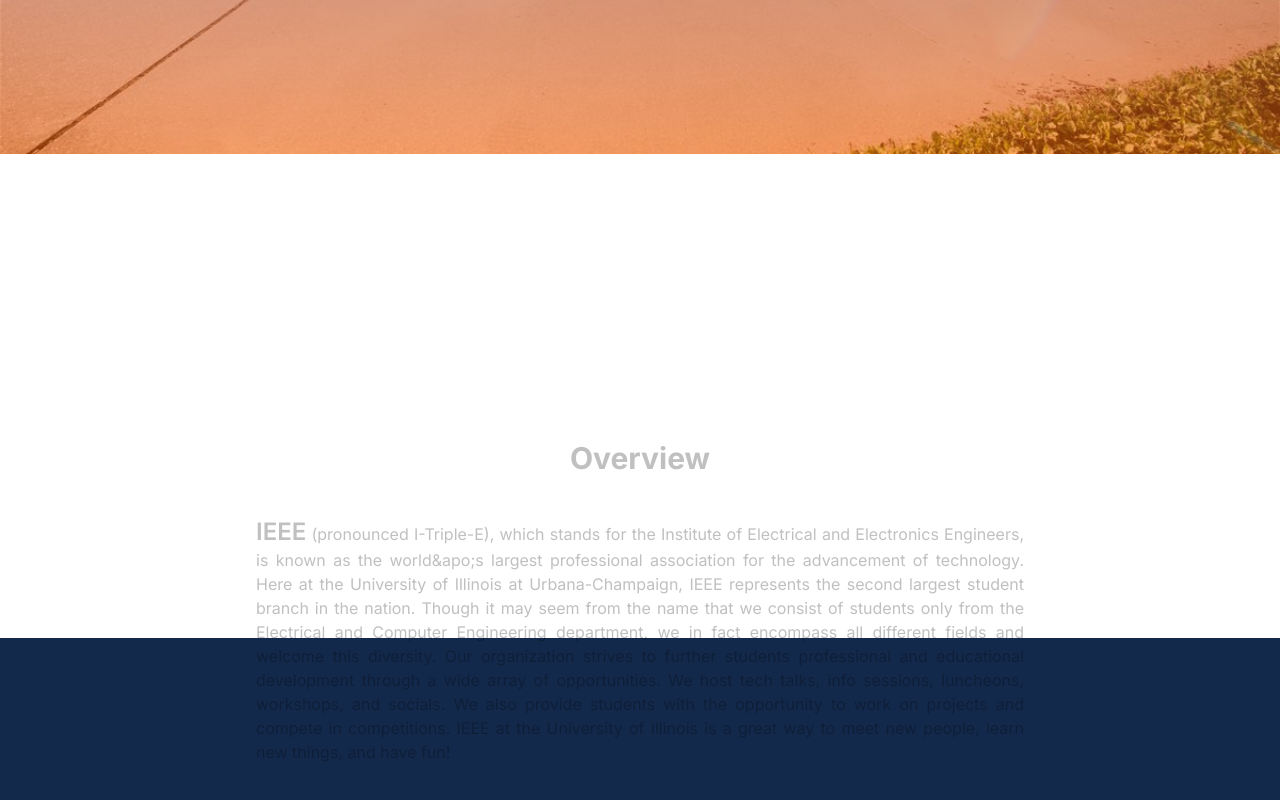
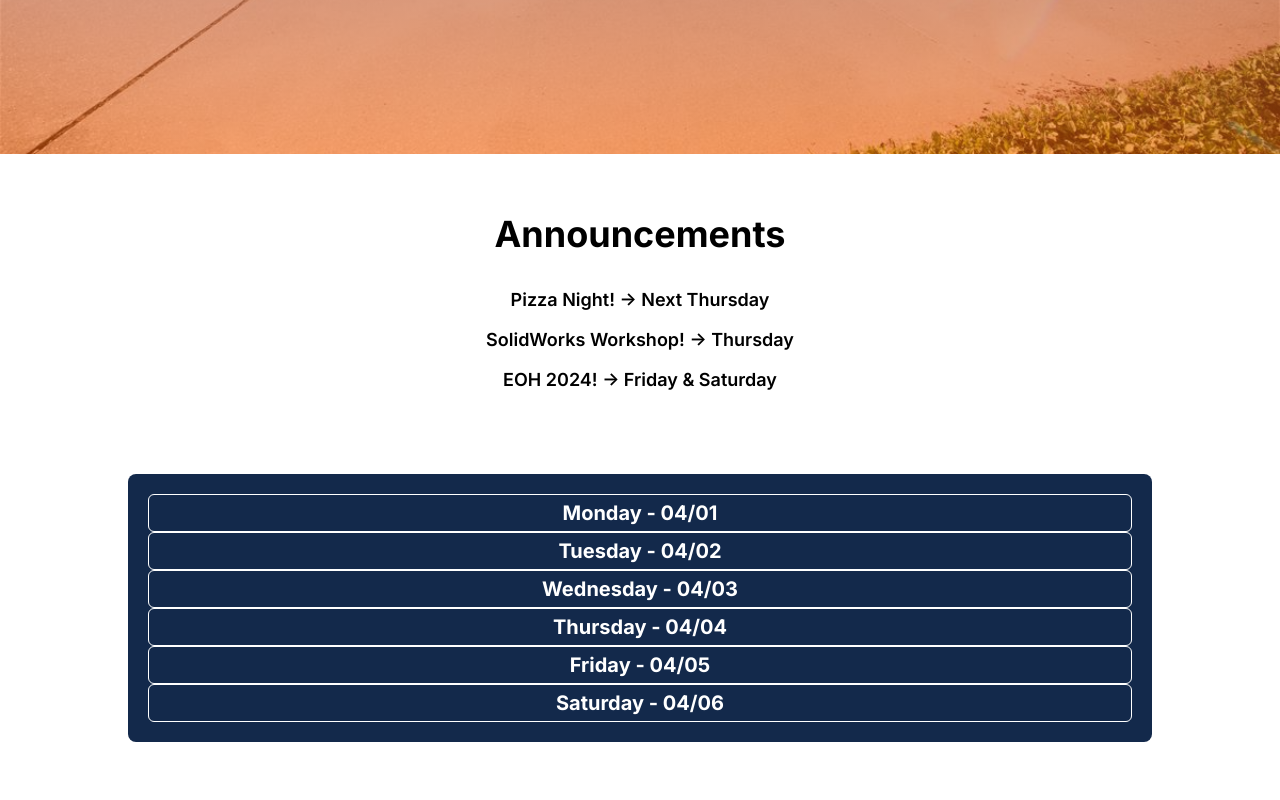
Before and after one commit to mshin5211/ieee, a Next.js app: page / in a window 1280 px wide. Shown: the part 646-1446 px from the top of the page. Built offline with nearby package versions, Linux system fonts and the light colour scheme.

Commit message:
added unstyled announcement

```diff
--- a/src/_lib/data.ts
+++ b/src/_lib/data.ts
@@ -73,3 +73,138 @@
         description: 'The membership/social branch focuses on building a vibrant community by organizing social events, networking opportunities, and fostering connections among its members.'
     }
 ]
+
+export const announcementData = [
+    {
+        id: 1,
+        title: 'Pizza Night!',
+        date: 'Next Thursday'
+    },
+    {
+        id: 2,
+        title: 'SolidWorks Workshop!',
+        date: 'Thursday'
+    },
+    {
+        id: 3,
+        title: 'EOH 2024!',
+        date: 'Friday & Saturday'
+    }
+
+]
+
+export const dailyAnnouncementData = [
+    {
+        id: 1,
+        date: 'Monday - 04/01',
+        events: [
+            {
+                id: 1,
+                title: 'Capacitive Power Transfer',
+                detail: '3pm - ECEB 4070',
+                linkText: 'details',
+                href: ''
+            }
+        ]
+    },
+    {
+        id: 2,
+        date: 'Tuesday - 04/02',
+        events: [
+            {
+                id: 1,
+                title: 'Perseus’ Mirrored Shield: Enhancing System Robustness and Privacy Through Insights from Cyber Threat Intelligence',
+                detail: '10am - Zoom',
+                linkText: 'details',
+                href: ''
+            },
+            {
+                id: 2,
+                title: 'Study Hours with Snacks',
+                detail: '7~8pm - ECEB 2036',
+                linkText: '',
+                href: ''
+            }
+        ]
+    },
+    {
+        id: 3,
+        date: 'Wednesday - 04/03',
+        events: [
+            {
+                id: 1,
+                title: 'Counseling Center Services: Supporting Engineering Students&apo; Mental Health and Well-Being',
+                detail: '5pm - ECEB 1002',
+                linkText: 'details',
+                href: ''
+            }
+        ]
+    },
+    {
+        id: 4,
+        date: 'Thursday - 04/04',
+        events: [
+            {
+                id: 1,
+                title: 'Unconventional Applications of Atomic Materials from Non-volatile Electronics to Wearable Health and Sensors',
+                detail: '4~5pm - ECEB 1002',
+                linkText: 'details',
+                href: ''
+            },
+            {
+                id: 2,
+                title: 'IEEE SolidWorks Workshop',
+                detail: '5~7pm - ECEB 2015',
+                linkText: 'RVSP',
+                href: ''
+            }
+        ]
+    },
+    {
+        id: 5,
+        date: 'Friday - 04/05',
+        events: [
+            {
+                id: 1,
+                title: 'Engineering Open House 2024',
+                detail: '',
+                linkText: 'schedule',
+                href: ''
+            },
+            {
+                id: 2,
+                title: 'Tesla Coil Concert ⚡',
+                detail: '8:30~9:30pm - Bardeen Quad',
+                linkText: '',
+                href: ''
+            }
+        ]
+    },
+    {
+        id: 6,
+        date: 'Saturday - 04/06',
+        events: [
+            {
+                id: 1,
+                title: 'Engineering Open House 2024',
+                detail: '',
+                linkText: 'schedule',
+                href: ''
+            },
+            {
+                id: 2,
+                title: 'Burns & McDonnell Tech Talk "Grid to the Future"',
+                detail: '11am - DCL 1320',
+                linkText: 'Register',
+                href: ''
+            },
+            {
+                id: 3,
+                title: 'From Nikola Tesla to TESLA: How the Electric Grid Became the Most Complex System Ever Engineered',
+                detail: '2pm - ECEB 1002',
+                linkText: 'details',
+                href: ''
+            }
+        ]
+    }
+]
--- a/src/app/page.tsx
+++ b/src/app/page.tsx
@@ -1,3 +1,4 @@
+import Announcement from "@/components/Announcement";
 import Branch from "@/components/Branch";
 import Footer from "@/components/Footer";
 import Hero from "@/components/Hero";
@@ -9,6 +10,7 @@
     <main className='relative flex justify-center items-center
     flex-col mx-auto sm:px-10 px-5 overflow-clip gap-y-5 dark:bg-dark'>
       <Hero />
+      <Announcement />
       <Overview />
       <Branch />
       <Mission />
--- /dev/null
+++ b/src/components/Announcement.tsx
@@ -0,0 +1,28 @@
+import React from 'react'
+import Day from './Day'
+import { announcementData, dailyAnnouncementData } from '@/_lib/data'
+
+
+const Announcement = () => {
+  return (
+    <div className='mt-10 flex flex-col justify-center items-center'>
+        <div className='flex flex-col gap-3 justify-center items-center'>
+            <h1 className='text-3xl lg:text-4xl text-center font-bold mb-5'>Announcements</h1>
+            {announcementData.map((announcement) => (
+                <h2 key={announcement.id} className='text-lg font-semibold'>{announcement.title} -&gt; {announcement.date}</h2>
+            ))}
+        </div>
+
+        <div className='w-[80vw] flex flex-col justify-center mt-20 p-5 bg-dark rounded-lg'>
+            {dailyAnnouncementData.map((day) => (
+                <Day key={day.id} date={day.date} events={day.events} />
+            ))}
+        </div>
+
+
+
+    </div>
+  )
+}
+
+export default Announcement
--- /dev/null
+++ b/src/components/Day.tsx
@@ -0,0 +1,36 @@
+"use client";
+import React from 'react'
+import { useState } from 'react'
+
+const Day = ({ date, events }: {
+    date: string,
+    events: {
+        title: string,
+        id: number,
+        href?: string,
+        detail?: string,
+        linkText?: string
+    }[]
+}) => {
+
+    const [isVisible, setIsVisible] = useState(false);
+
+  return (
+
+    <div onClick={() => {setIsVisible(!isVisible)}} className='flex flex-col w-full rounded-lg justify-center items-center'>
+        <div className='group hover:cursor-pointer hover:bg-white hover:border-dark border-white border flex justify-center items-center p-1 bg-dark w-full rounded-md'>
+            <h1 className='text-xl text-white group-hover:text-dark font-bold'>{date}</h1>
+        </div>
+       <div id='dayCard' className={`${isVisible ? 'visible' : 'hidden'} rounded-lg flex flex-col justify-center items-center w-full py-5 px-10 gap-y-5 bg-white`}>
+            {events.map((event) => (
+                <p key={event.id} className='text-black text-center'>{event.title} - <span className='font-semibold'>{event.detail}</span> - <a href={event.href} className='text-blue-500 font-semibold'>{event.linkText}</a></p>
+            ))}
+
+        </div>
+    </div>
+
+
+  )
+}
+
+export default Day
--- a/src/components/Hero.tsx
+++ b/src/components/Hero.tsx
@@ -38,7 +38,7 @@
                     Join us for tech talks, info sessions, luncheons, workshops, and socials
                 </p>
                 <div className='flex flex-col md:flex-row justify-center items-center gap-3'>
-                    <a href='#overview'>
+                    <a>
                         <button className="bg-[#FF5F0F] border border-white/[0.2] focus:ring-1 ring-white bg-opacity-50 backdrop-blur-sm hover:bg-opacity-100 hover:bg-orange-500 text-white font-bold py-2 px-4 rounded-md">
                             Learn More
                         </button>
--- a/src/components/Mission.tsx
+++ b/src/components/Mission.tsx
@@ -5,7 +5,7 @@
 const Mission = () => {
   const [showModal, setShowModal] = React.useState(false);
   return (
-
+    <>
         <div className='text-slideIn grid grid-cols-1 md:grid-cols-1 justify-items-center content-center gap-5 mt-10'>
             <div className='flex flex-col justify-between items-center'>
                 <h1 className='text-lg md:text-3xl font-bold'>
@@ -19,7 +19,7 @@
                     <button onClick={() => setShowModal(true)} className="bg-[#FF5F0F] focus:ring-1 ring-white border border-white/[0.7] bg-opacity-80 backdrop-blur-sm hover:bg-orange-500 hover:bg-opacity-100 text-white font-bold py-2 px-4 rounded-md">
                         Join Mailing List
                     </button>
-                    {showModal && <Modal handleClick={() => setShowModal(false)}/>}
+
 
                     <button className='bg-[#0455A4] focus:ring-1 ring-white border border-white/[0.7] bg-opacity-80 backdrop-blur-sm hover:bg-blue-500 hover:bg-opacity-100 text-white font-bold py-2 px-4 rounded-md'>
                         Join Discord
@@ -27,8 +27,12 @@
 
 
                 </div>
+
             </div>
+
         </div>
+        {showModal && <Modal handleClick={() => setShowModal(false)}/>}
+        </>
 
 
 
--- a/src/components/Modal.tsx
+++ b/src/components/Modal.tsx
@@ -18,7 +18,7 @@
     alert('Subscribed!');
 }
   return (
-    <div ref={modalRef} onClick={closeModal} className='fixed inset-0 bg-black bg-opacity-30 backdrop-blur-sm flex justify-center items-center'>
+    <div ref={modalRef} onClick={closeModal} className='fixed inset-0 bg-black bg-opacity-30 backdrop-blur-sm flex justify-center items-center z-50'>
          <div className='animate-popup md:max-w-[60vw] max-w-[80vw] rounded-lg bg-dark px-10 py-10 gap-y-5 text-white flex flex-col gap-5'>
             <div className='flex w-full justify-center flex-col'>
                 <h1 className='text-3xl font-bold'>Join our newsletter~</h1>
```
Also changed, not shown: src/app/globals.css (+32 -0 lines).
